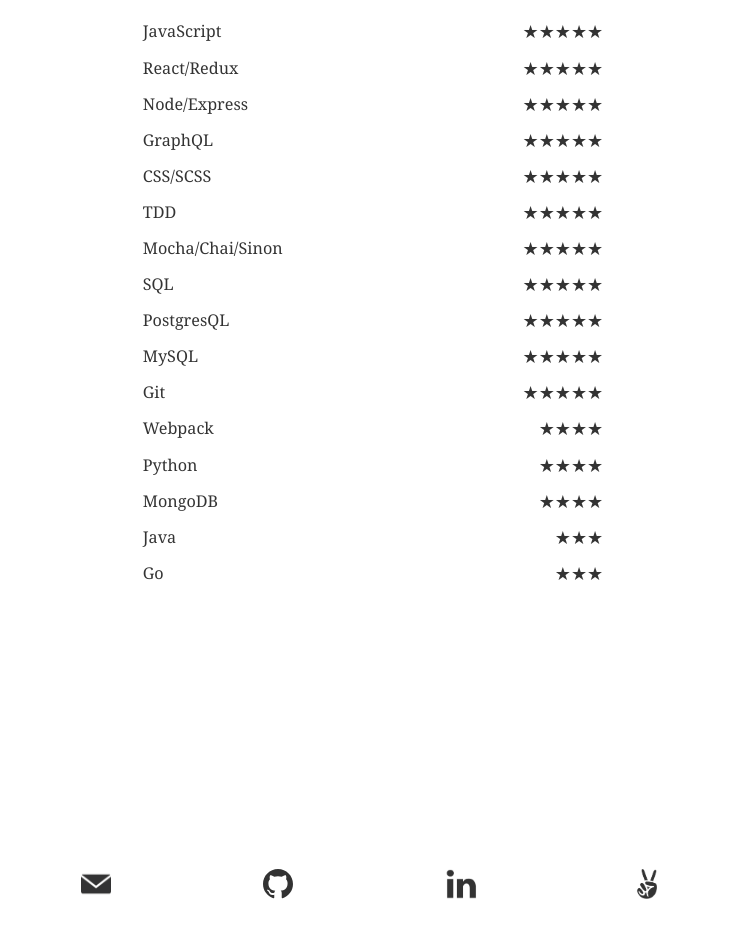
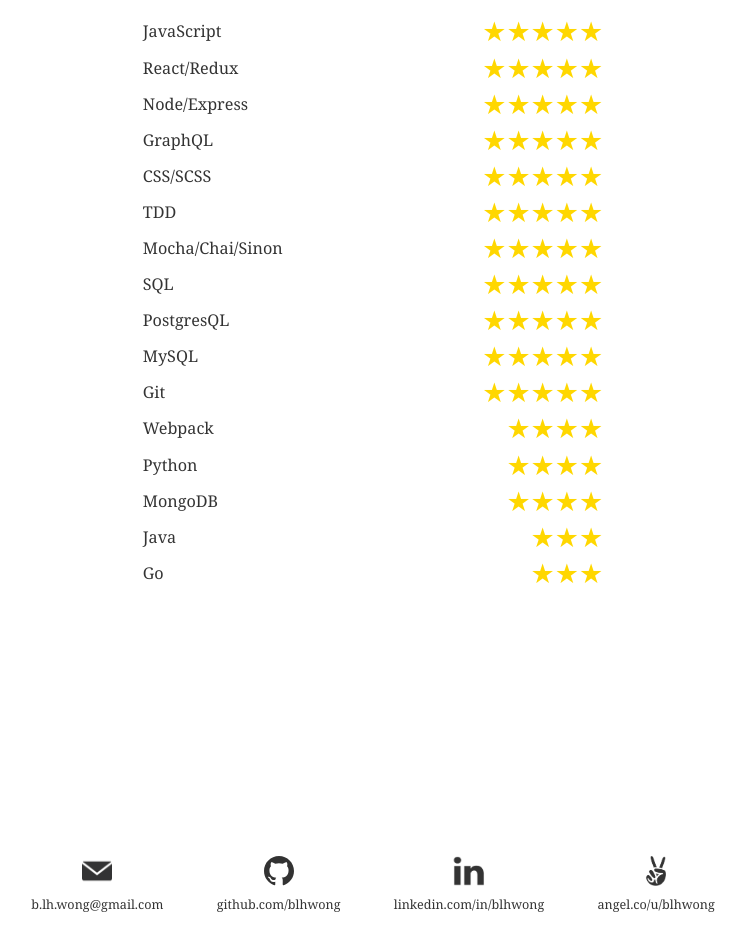
Before and after one commit to blhwong/website, a Gatsby site: page / in a window 1280 px wide. Shown: the part 1480-2430 px from the top of the page, without its empty margins (267-1013 px from the left). Built offline with nearby package versions, Linux system fonts and the light colour scheme; Gatsby itself is replaced by a stand-in of ours.

Commit message:
Style stars. Add links to contact

```diff
--- a/src/components/Skills.jsx
+++ b/src/components/Skills.jsx
@@ -26,14 +26,12 @@
     <div id="skills">
       <h4>Skills</h4>
       {Object.entries(skills).map(([skill, rating]) => (
-        <div className="skill">
+        <div className="skill" key={`skill-${skill}`}>
           <div className="name">
             {skill}
           </div>
           <div className="stars">
-            {Array.from(Array(rating)).map(() => (
-              <span>&#9733;</span>
-            ))}
+            {Array.from(Array(rating)).fill(String.fromCodePoint('9733')).join('')}
           </div>
         </div>
       ))}
--- a/src/components/contact.jsx
+++ b/src/components/contact.jsx
@@ -5,38 +5,55 @@
 import angellist from '../images/angellist.png';
 import email from '../images/email.png';
 
+const emailAddress = 'b.lh.wong@gmail.com';
+const githubLink = 'github.com/blhwong';
+const linkedinLink = 'linkedin.com/in/blhwong';
+const angellistLink = 'angel.co/u/blhwong';
+
 function Contact() {
   return (
     <div className="page" id="contact">
       <div className="links">
+        <div>
           <a
-          href="mailto:b.lh.wong@gmail.com"
+            href={`mailto:${emailAddress}`}
             target="_blank"
             rel="noopener noreferrer"
           >
             <img src={email} alt="email logo" />
           </a>
+          <p>{emailAddress}</p>
+        </div>
+        <div>
           <a
-          href="https://github.com/blhwong"
+            href={`https://${githubLink}`}
             target="_blank"
             rel="noopener noreferrer"
           >
             <img src={github} alt="" />
           </a>
+          <p>{githubLink}</p>
+        </div>
+        <div>
           <a
-          href="https://linkedin.com/in/blhwong"
+            href={`https://${linkedinLink}`}
             target="_blank"
             rel="noopener noreferrer"
           >
             <img src={linkedin} alt="" />
           </a>
+          <p>{linkedinLink}</p>
+        </div>
+        <div>
           <a
-          href="https://angel.co/u/blhwong"
+            href={`https://${angellistLink}`}
             target="_blank"
             rel="noopener noreferrer"
           >
             <img src={angellist} alt="" />
           </a>
+          <p>{angellistLink}</p>
+        </div>
       </div>
     </div>
   );
--- a/src/css/style.scss
+++ b/src/css/style.scss
@@ -87,10 +87,16 @@
     display: flex;
     justify-content: space-around;
     width: 80%;
+    > div {
+      display: flex;
+      flex-direction: column;
+      align-items: center;
       > a {
         opacity: 0.8;
+        text-decoration: none;
         > img {
           height: 30px;
+          margin: 0;
         }
         &:hover {
         opacity: 1;
@@ -100,6 +106,10 @@
         }
         &:active {
           opacity: 0.8;
+        }
+      }
+      > p {
+        font-size: 0.7rem;
       }
     }
   }
@@ -119,5 +129,9 @@
     .name {
       font-size: 0.9rem;
     }
+    .stars {
+      color: gold;
+      font-size: 1.5rem;
     }
   }
+}
```
Lines whose indentation alone changed are shown as unchanged.
